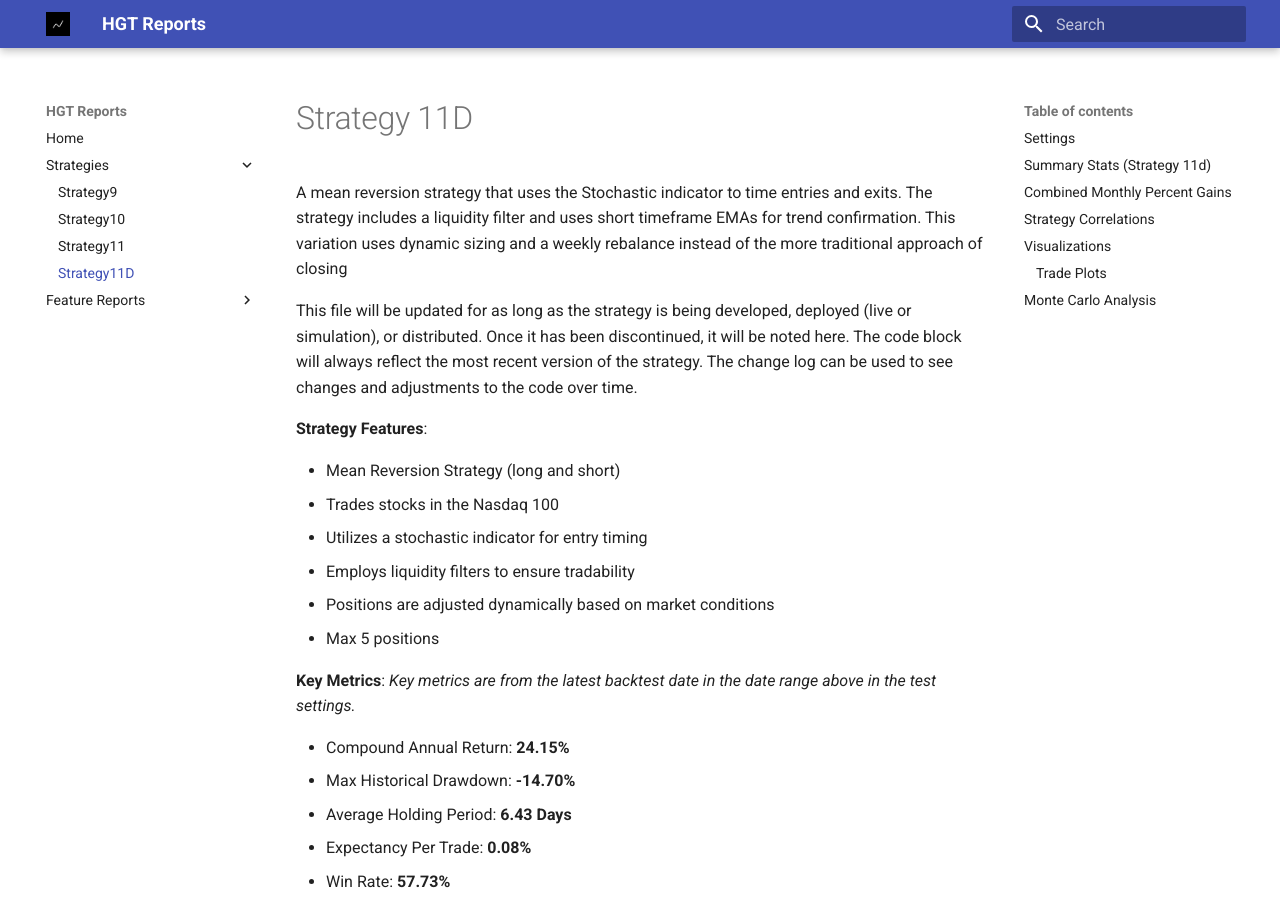
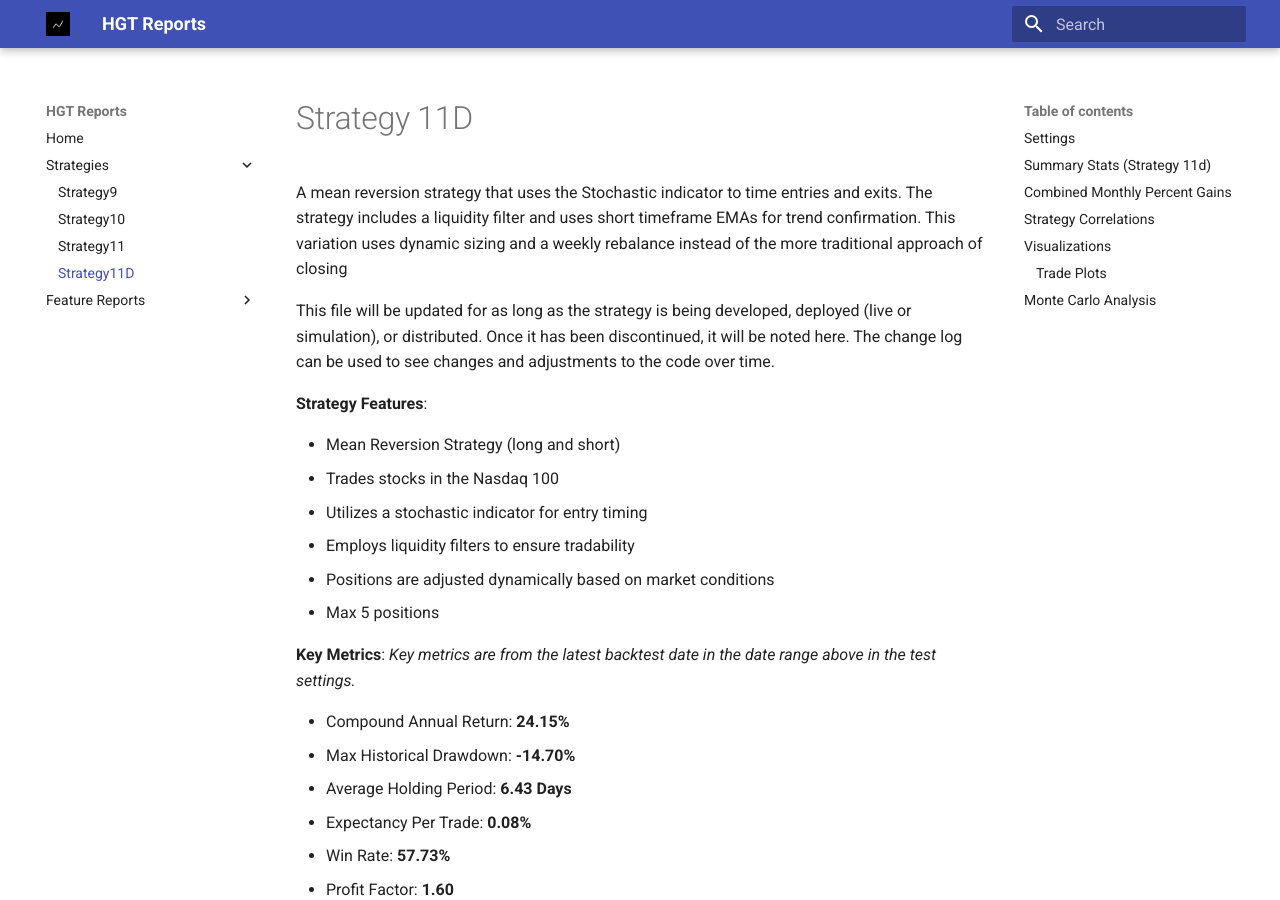
Before and after one commit to larrykann/Reports, an MkDocs documentation site: the page built from docs/Strategy11D/strategy11d.md, in a window 1280 px wide and 900 px high. Built offline with MkDocs 1.6.1 and Material for MkDocs 9.7.7, drawn with Linux system fonts in a browser that asks for light colours.

Commit message:
removed sentence about code block

```diff
--- a/docs/Strategy11D/strategy11d.md
+++ b/docs/Strategy11D/strategy11d.md
@@ -11,7 +11,7 @@
 
 A mean reversion strategy that uses the Stochastic indicator to time entries and exits. The strategy includes a liquidity filter and uses short timeframe EMAs for trend confirmation. This variation uses dynamic sizing and a weekly rebalance instead of the more traditional approach of closing
 
-This file will be updated for as long as the strategy is being developed, deployed (live or simulation), or distributed. Once it has been discontinued, it will be noted here. The code block will always reflect the most recent version of the strategy. The change log can be used to see changes and adjustments to the code over time.
+This file will be updated for as long as the strategy is being developed, deployed (live or simulation), or distributed. Once it has been discontinued, it will be noted here. The change log can be used to see changes and adjustments to the code over time.
 
 **Strategy Features**:
 
```
Also changed, not shown: docs/Strategy11/strategy11.md (+1 -1 lines).
